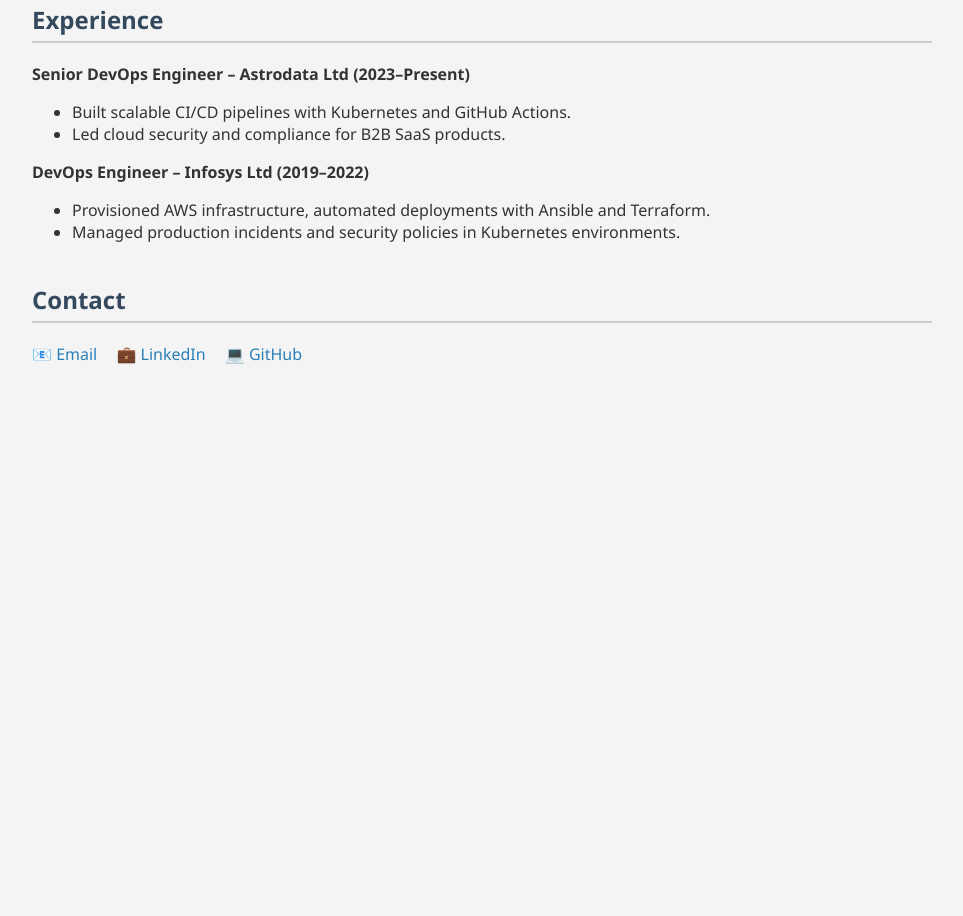
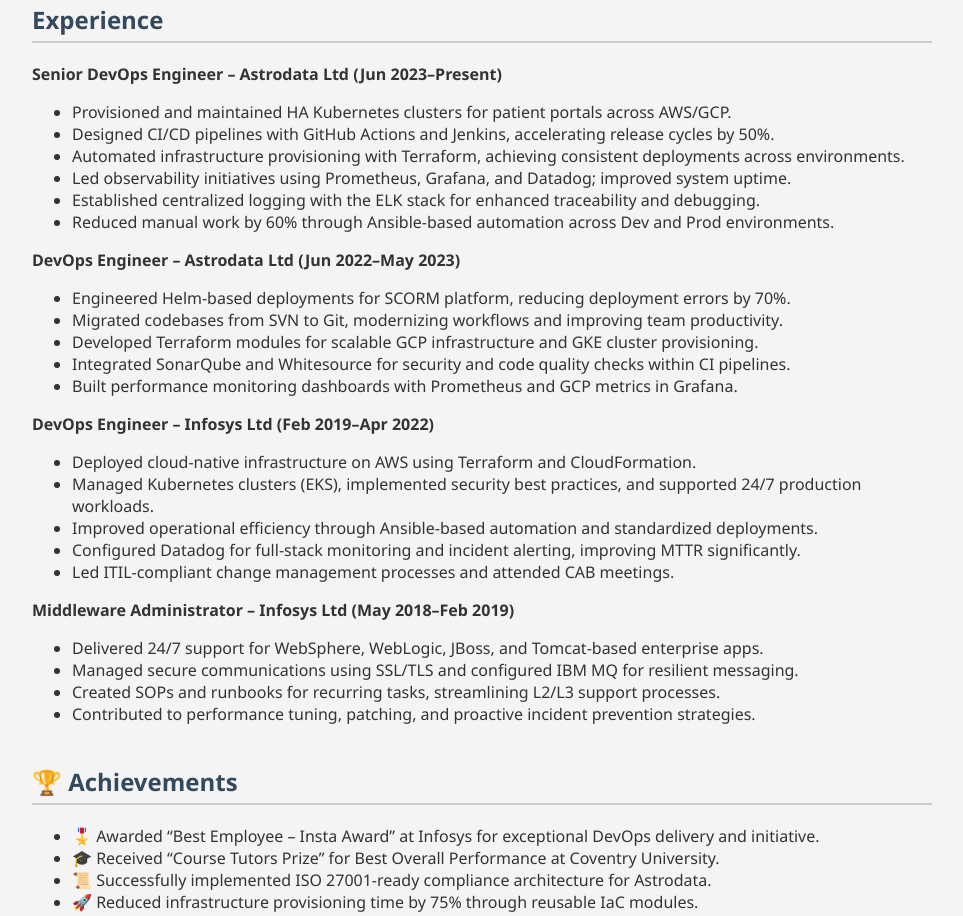
Before and after one commit to BhagyasriNanduri/Portfolio, a plain HTML site: page index.html in a window 1280 px wide. Shown: the part 842-1758 px from the top of the page, without its empty margins (158-1121 px from the left). Before the commit the page ends 1267 px from the top, so only its background shows below. Drawn offline with Linux system fonts and the light colour scheme.

Commit message:
index.html
updated

```diff
--- a/index.html
+++ b/index.html
@@ -74,15 +74,50 @@
 
  <section>
   <h2>Experience</h2>
-    <p><strong>Senior DevOps Engineer – Astrodata Ltd (2023–Present)</strong></p>
+
+  <p><strong>Senior DevOps Engineer – Astrodata Ltd (Jun 2023–Present)</strong></p>
   <ul>
-      <li>Built scalable CI/CD pipelines with Kubernetes and GitHub Actions.</li>
-      <li>Led cloud security and compliance for B2B SaaS products.</li>
+    <li>Provisioned and maintained HA Kubernetes clusters for patient portals across AWS/GCP.</li>
+    <li>Designed CI/CD pipelines with GitHub Actions and Jenkins, accelerating release cycles by 50%.</li>
+    <li>Automated infrastructure provisioning with Terraform, achieving consistent deployments across environments.</li>
+    <li>Led observability initiatives using Prometheus, Grafana, and Datadog; improved system uptime.</li>
+    <li>Established centralized logging with the ELK stack for enhanced traceability and debugging.</li>
+    <li>Reduced manual work by 60% through Ansible-based automation across Dev and Prod environments.</li>
   </ul>
-    <p><strong>DevOps Engineer – Infosys Ltd (2019–2022)</strong></p>
+
+  <p><strong>DevOps Engineer – Astrodata Ltd (Jun 2022–May 2023)</strong></p>
   <ul>
-      <li>Provisioned AWS infrastructure, automated deployments with Ansible and Terraform.</li>
-      <li>Managed production incidents and security policies in Kubernetes environments.</li>
+    <li>Engineered Helm-based deployments for SCORM platform, reducing deployment errors by 70%.</li>
+    <li>Migrated codebases from SVN to Git, modernizing workflows and improving team productivity.</li>
+    <li>Developed Terraform modules for scalable GCP infrastructure and GKE cluster provisioning.</li>
+    <li>Integrated SonarQube and Whitesource for security and code quality checks within CI pipelines.</li>
+    <li>Built performance monitoring dashboards with Prometheus and GCP metrics in Grafana.</li>
+  </ul>
+
+  <p><strong>DevOps Engineer – Infosys Ltd (Feb 2019–Apr 2022)</strong></p>
+  <ul>
+    <li>Deployed cloud-native infrastructure on AWS using Terraform and CloudFormation.</li>
+    <li>Managed Kubernetes clusters (EKS), implemented security best practices, and supported 24/7 production workloads.</li>
+    <li>Improved operational efficiency through Ansible-based automation and standardized deployments.</li>
+    <li>Configured Datadog for full-stack monitoring and incident alerting, improving MTTR significantly.</li>
+    <li>Led ITIL-compliant change management processes and attended CAB meetings.</li>
+  </ul>
+
+  <p><strong>Middleware Administrator – Infosys Ltd (May 2018–Feb 2019)</strong></p>
+  <ul>
+    <li>Delivered 24/7 support for WebSphere, WebLogic, JBoss, and Tomcat-based enterprise apps.</li>
+    <li>Managed secure communications using SSL/TLS and configured IBM MQ for resilient messaging.</li>
+    <li>Created SOPs and runbooks for recurring tasks, streamlining L2/L3 support processes.</li>
+    <li>Contributed to performance tuning, patching, and proactive incident prevention strategies.</li>
+  </ul>
+</section>
+  <section>
+  <h2>🏆 Achievements</h2>
+  <ul>
+    <li>🎖️ Awarded “Best Employee – Insta Award” at Infosys for exceptional DevOps delivery and initiative.</li>
+    <li>🎓 Received “Course Tutors Prize” for Best Overall Performance at Coventry University.</li>
+    <li>📜 Successfully implemented ISO 27001-ready compliance architecture for Astrodata.</li>
+    <li>🚀 Reduced infrastructure provisioning time by 75% through reusable IaC modules.</li>
   </ul>
 </section>
 
```
Lines whose indentation alone changed are shown as unchanged.
